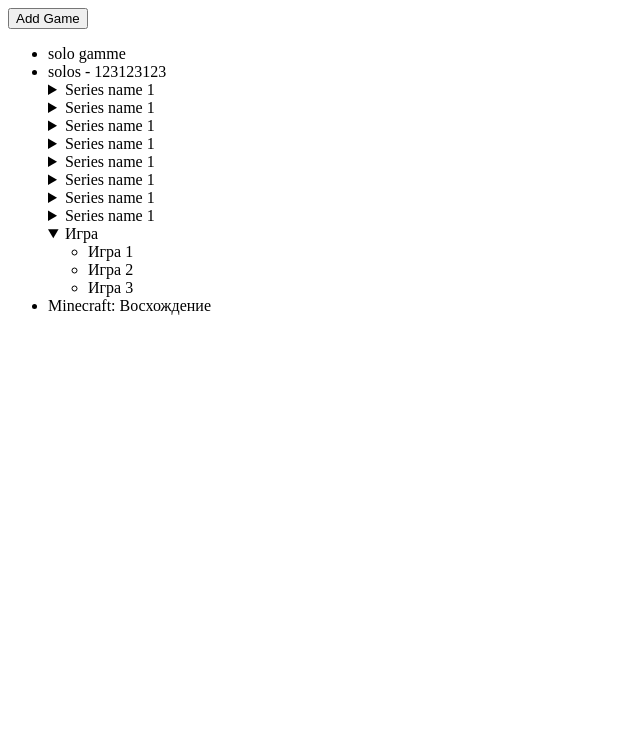
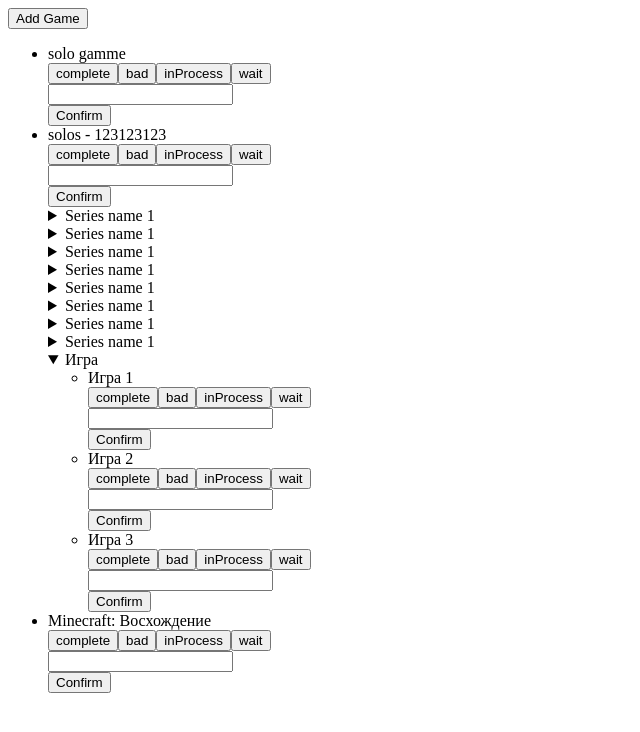
Before and after one commit to PaceGG/episode-chooser-site-remake, a React (Vite) app: page / in a window 1280 px wide. Both pictures are taken after a click on the heading "Игра". Shown: the top 732 px of the page, without its empty margins (0-640 px from the left). Built offline with nearby package versions, Linux system fonts and the light colour scheme; data requests are answered from the project's data file.

Commit message:
editor window interface

```diff
--- a/package.json
+++ b/package.json
@@ -12,7 +12,7 @@
   },
   "dependencies": {
     "axios": "^1.7.9",
-    "firebase": "^11.1.0",
+    "firebase": "^11.3.1",
     "react": "^18.3.1",
     "react-dom": "^18.3.1",
     "sass": "^1.83.0"
--- /dev/null
+++ b/src/components/GameList/EditorWindow.tsx
@@ -0,0 +1,41 @@
+import { useState } from "react";
+import { Game } from "./GameList";
+
+interface EditorWindowProps {
+  game: Game;
+}
+
+const EditorWindow: React.FC<EditorWindowProps> = ({ game }) => {
+  const [selectedStatus, setSelectedStatus] = useState<string>("none");
+  const [playlistUrl, setPlaylistUrl] = useState<string>("");
+
+  const handleStatus = (value: string) => {
+    setSelectedStatus((prev) => (prev === value ? "none" : value));
+  };
+
+  const handleUrl = (e: React.ChangeEvent<HTMLInputElement>) => {
+    setPlaylistUrl(e.target.value);
+  };
+
+  const handleConfirm = () => {};
+
+  return (
+    <div>
+      <div>
+        {["complete", "bad", "inProcess", "wait"].map((option) => (
+          <button key={option} onClick={() => handleStatus(option)}>
+            {option}
+          </button>
+        ))}
+      </div>
+      <div>
+        <input type="url" value={playlistUrl} onChange={handleUrl} />
+      </div>
+      <div>
+        <button>Confirm</button>
+      </div>
+    </div>
+  );
+};
+
+export default EditorWindow;
--- a/src/components/GameList/GameList.tsx
+++ b/src/components/GameList/GameList.tsx
@@ -1,14 +1,15 @@
 import React, { useEffect, useState } from "react";
 import axios from "axios";
 import AddGameModal from "./AddGameModal";
+import EditorWindow from "./EditorWindow";
 
-interface GameSeries {
+export interface GameSeries {
   id: number;
   name: string;
   games: Game[];
 }
 
-interface Game {
+export interface Game {
   name: string;
   status: string;
   time: number;
@@ -29,20 +30,30 @@ const GameList: React.FC = () => {
 
   const processGame = (game: GameSeries) => {
     if (game.games.length === 1) {
-      return <li>{formatGame(game.games[0])}</li>;
+      return (
+        <li>
+          {formatGame(game.games[0])} <EditorWindow game={game.games[0]} />
+        </li>
+      );
     } else {
       return (
         <details>
           <summary>{game.name}</summary>
           <ul>
             {game.games.map((game) => (
-              <li>{formatGame(game)}</li>
+              <div>
+                <li>
+                  {formatGame(game)} <EditorWindow game={game} />
+                </li>
+              </div>
             ))}
           </ul>
         </details>
       );
     }
   };
+
+  const handleRightCLick = () => {};
 
   const formatTime = (time: number) => {
     const hours = Math.floor(time / 3600);
```
Also changed, not shown: src/firebase.ts (added, +23 -0 lines), db.json (line endings or trailing spaces), 1 other file (tests, documents, lock files or other folders).
